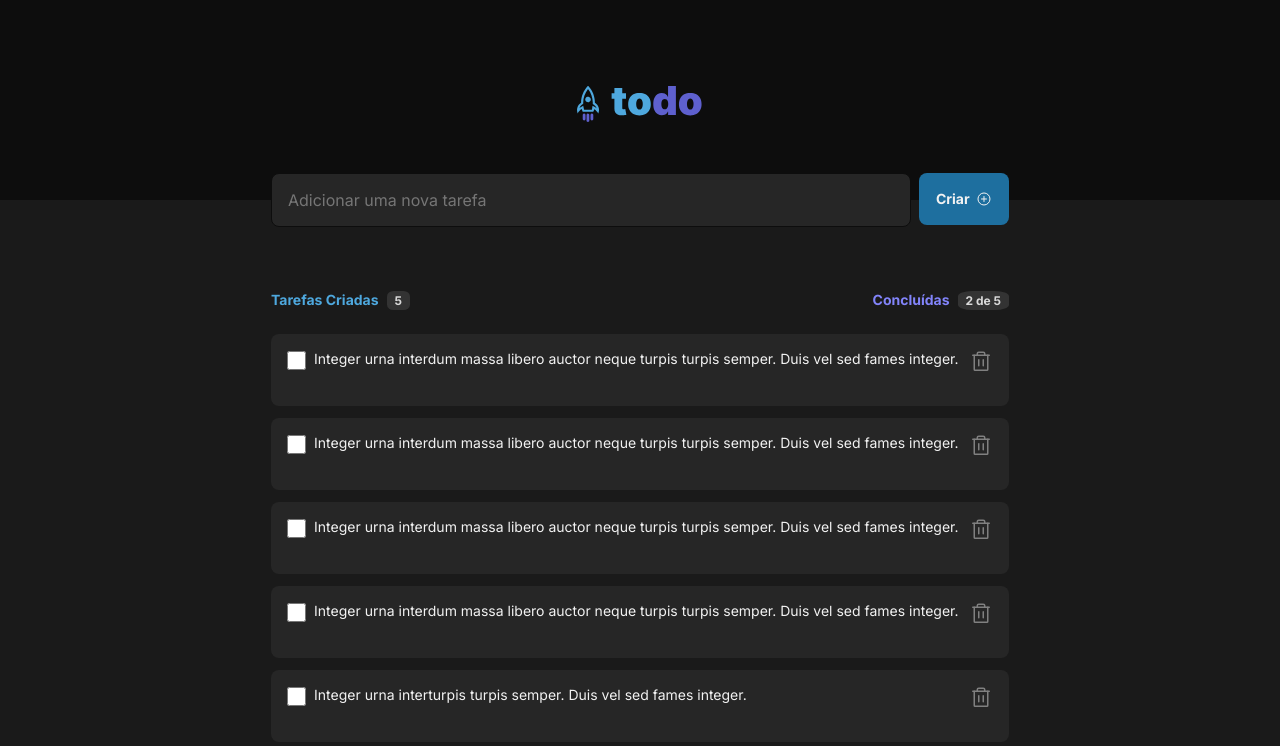
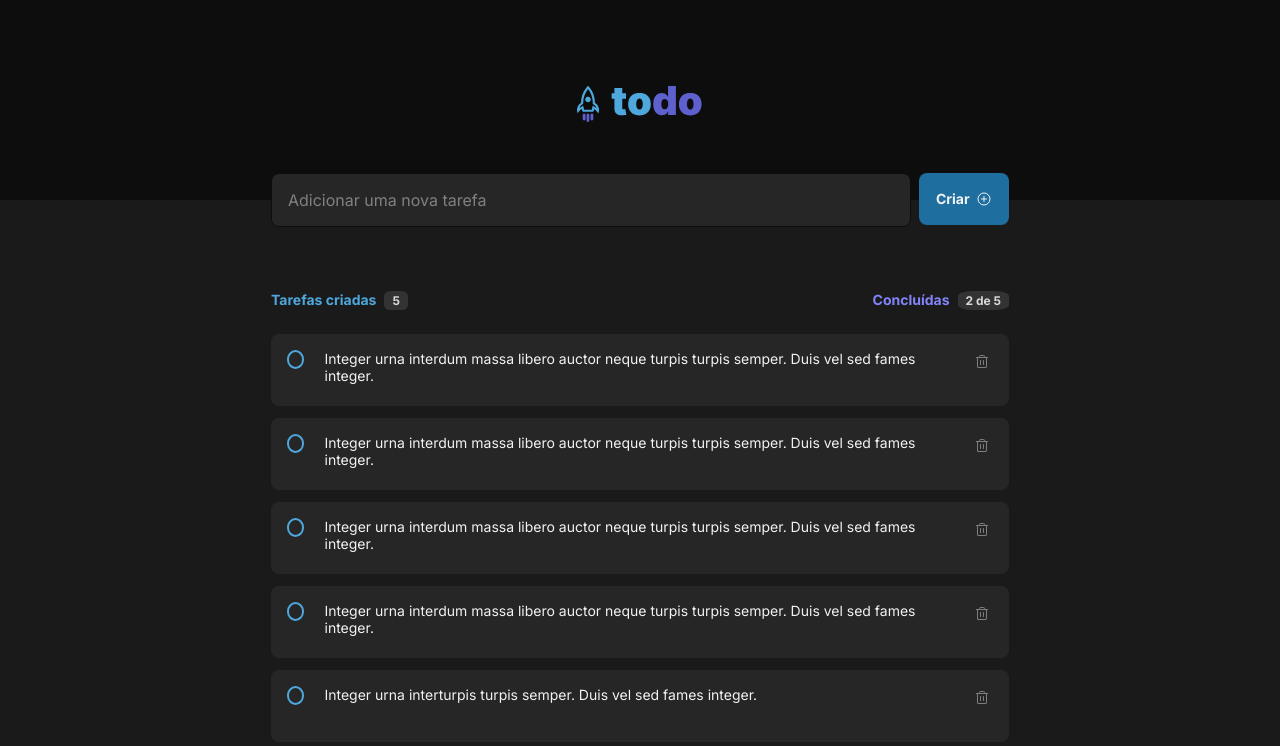
Before and after one commit to ademir2011/projeto-1-ignite-rocketseat, a React (Vite) app: page / in a window 1280 px wide. Shown: the top 746 px of the page. Built offline with nearby package versions, Linux system fonts and the light colour scheme.

Commit message:
adicionando detalhes dos cards

```diff
--- a/src/components/Card.module.css
+++ b/src/components/Card.module.css
@@ -15,22 +15,41 @@
 }
 
 .cb {
-    width: 1.3em;
-    height: 1.3em;
+    margin-right: 0.75rem;
+    width: 1.2em;
+    height: 1.2em;
     cursor: pointer;
+    outline: none;
+    appearance: none;
+    border-radius: 50%;
+    border: 2px solid var(--blue);
 }
 
 .cb:checked {
-    background: var(--blue);
+    background: var(--purple-dark);
+    border: 2px solid var(--purple-dark);
+    content: '\f0aa';
+    color: red;
 }
 
 .trashIcon {
+    width: 1.5rem;
+    height: 1.5rem;
+    margin-left: 0.75rem;
     color: var(--gray-300);
     cursor: pointer;
+    padding: 3px;
+}
+
+.trashIcon:hover {
+    background: var(--gray-400);
+    color: var(--danger);
+    border-radius: 4px;
 }
 
 .cardText {
     width: 100%;
     color: var(--gray-100);
     font-size: 0.875rem;
+    font-weight: normal;
 }
--- a/src/components/Card.tsx
+++ b/src/components/Card.tsx
@@ -11,9 +11,7 @@ export function Card({ title }: CardInfo) {
         <div className={styles.card}>
             <input className={styles.cb} type="checkbox" />
             <span className={styles.cardText}>{title}</span>
-            <span className={styles.trashIcon}>
-                <Trash size={24} />
-            </span>
+            <Trash className={styles.trashIcon} />
         </div>
     );
 
--- a/src/components/Search.module.css
+++ b/src/components/Search.module.css
@@ -12,10 +12,18 @@
     height: 3.375rem;
     border-radius: 8px;
     background: var(--gray-500);
+    padding-left: 1rem;
+    color: var(--gray-100);
+    border: 1px solid var(--gray-700);
+}
+
+.searchInput:focus {
+    outline: none;
+    border: 1.5px solid var(--purple-dark);
+}
+
+.searchInput::placeholder {
     color: var(--gray-300);
-    padding-left: 1rem;
-
-    border: 1px solid var(--gray-700);
 }
 
 .searchButton>span {
@@ -39,6 +47,10 @@
     align-items: center;
 }
 
+.searchButton:hover {
+    background: var(--blue);
+}
+
 .buttonIcon {
     line-height: 0;
 }
--- a/src/components/Todo.tsx
+++ b/src/components/Todo.tsx
@@ -15,7 +15,7 @@ export function Todo() {
         <div className={styles.wrapper}>
             <header className={styles.topHeader}>
                 <div className={styles.createdTodo}>
-                    <span className={styles.createdTodoText}>Tarefas Criadas</span>
+                    <span className={styles.createdTodoText}>Tarefas criadas</span>
                     <span className={styles.badge}>5</span>
                 </div>
                 <div className={styles.finishTodo}>
```
